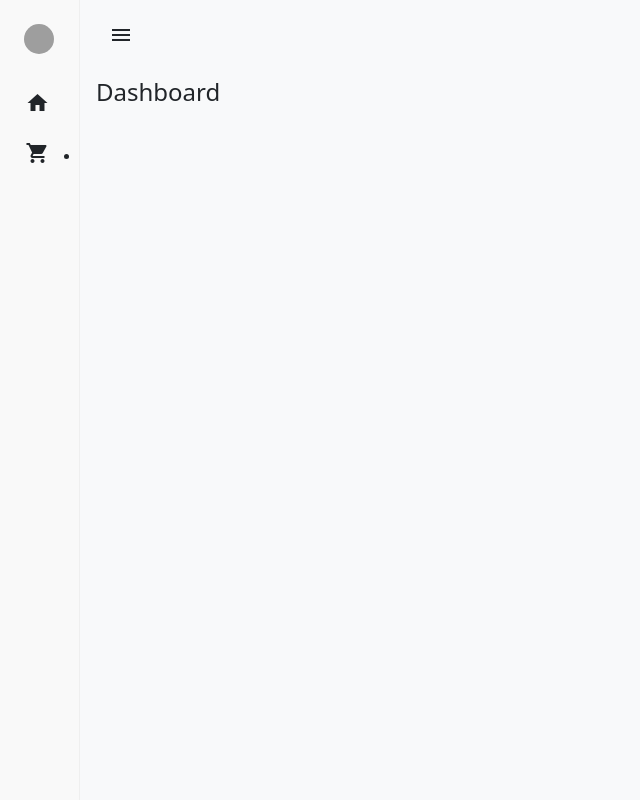
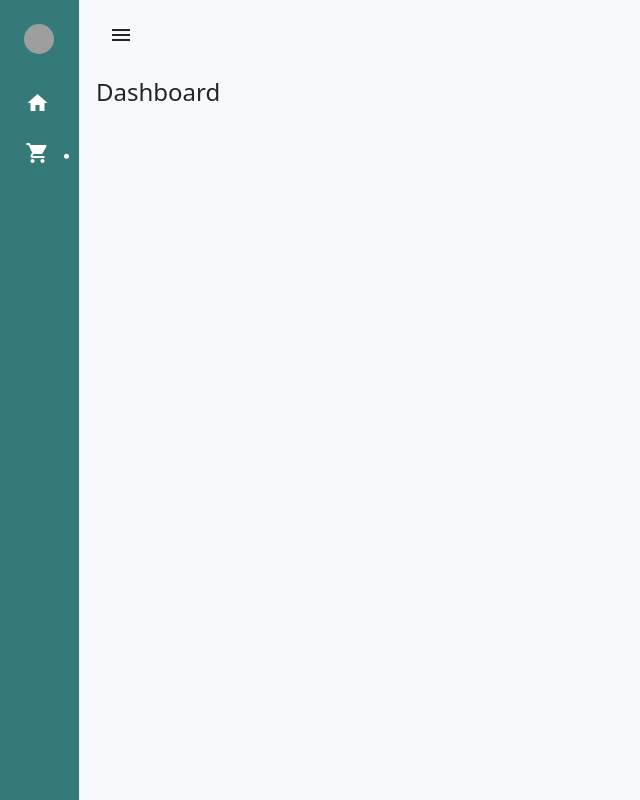
Before and after one commit to Jrayito/point-of-sale, a React (Create React App) app: page / in a window 1280 px wide. Shown: the whole page, without its empty margins (0-640 px from the left). Built offline with nearby package versions, Linux system fonts and the light colour scheme; no server answers; sample sign-in values are in the browser's storage; grey boxes are pictures that could not be loaded.

Commit message:
Se modificaron los estilos

```diff
--- a/src/componentes/sidebar/Sidebar.js
+++ b/src/componentes/sidebar/Sidebar.js
@@ -8,6 +8,55 @@ import { useSidebar } from "../../context/sidebarContext.js";
 export const Sidebar = () => {
   const { collapsed, toggle, setBroken, changeToggle } = useSidebar();
 
+  const themes = {
+    light: {
+      sidebar: {
+        backgroundColor: "#ffffff",
+        color: "#607489",
+      },
+      menu: {
+        menuContent: "#fbfcfd",
+        icon: "#fff",
+        hover: {
+          backgroundColor: "#c5e4ff",
+          color: "#44596e",
+        },
+        disabled: {
+          color: "#9fb6cf",
+        },
+      },
+    },
+  };
+
+  const menuItemsStyle = {
+    root: {
+      fontSize: "15px",
+      fontWeight: 400,
+    },
+    button: ({ level, active }) => {
+      if (level === 0) {
+        return {
+          color: themes.light.menu.icon,
+          "&:hover": {
+            backgroundColor: "rgba(255, 255, 255, 0.3)",
+          },
+        };
+      } else {
+        return {
+          color: "#000",
+        };
+      }
+    },
+    icon: {
+      color: themes.light.menu.icon,
+    },
+    SubMenuExpandIcon: {
+      color: themes.light.menu.icon,
+    },
+    subMenuContent: ({ level }) => ({
+      backgroundColor: "#fff",
+    }),
+  };
   return (
     <Bar
       collapsed={collapsed}
@@ -15,10 +64,11 @@ export const Sidebar = () => {
       onBreakPoint={setBroken}
       toggled={toggle}
       onBackdropClick={() => changeToggle(!toggle)}
+      backgroundColor="rgba(32, 109, 108, 0.9)"
     >
       <div className="container-menu-sidebar">
         <SideBarHeader isCollpase={collapsed} />
-        <Menu>
+        <Menu menuItemStyles={menuItemsStyle}>
           <MenuItem icon={<Icon name="home" />} component={<Link to="/" />}>
             Dashboard
           </MenuItem>
```
